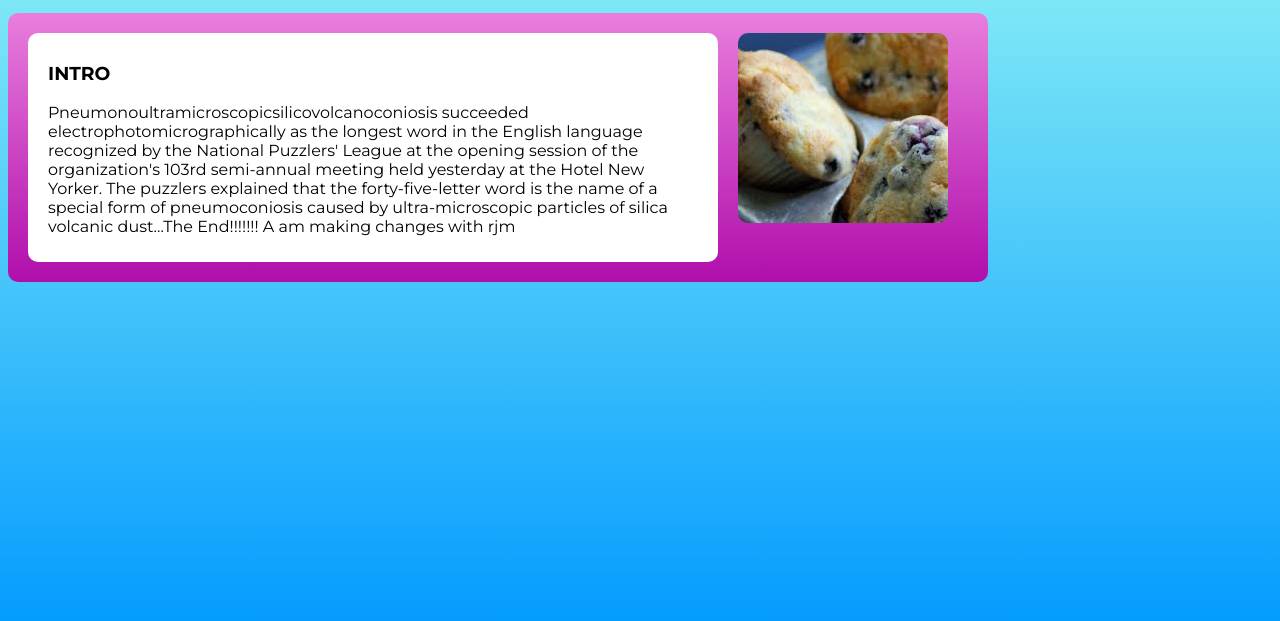
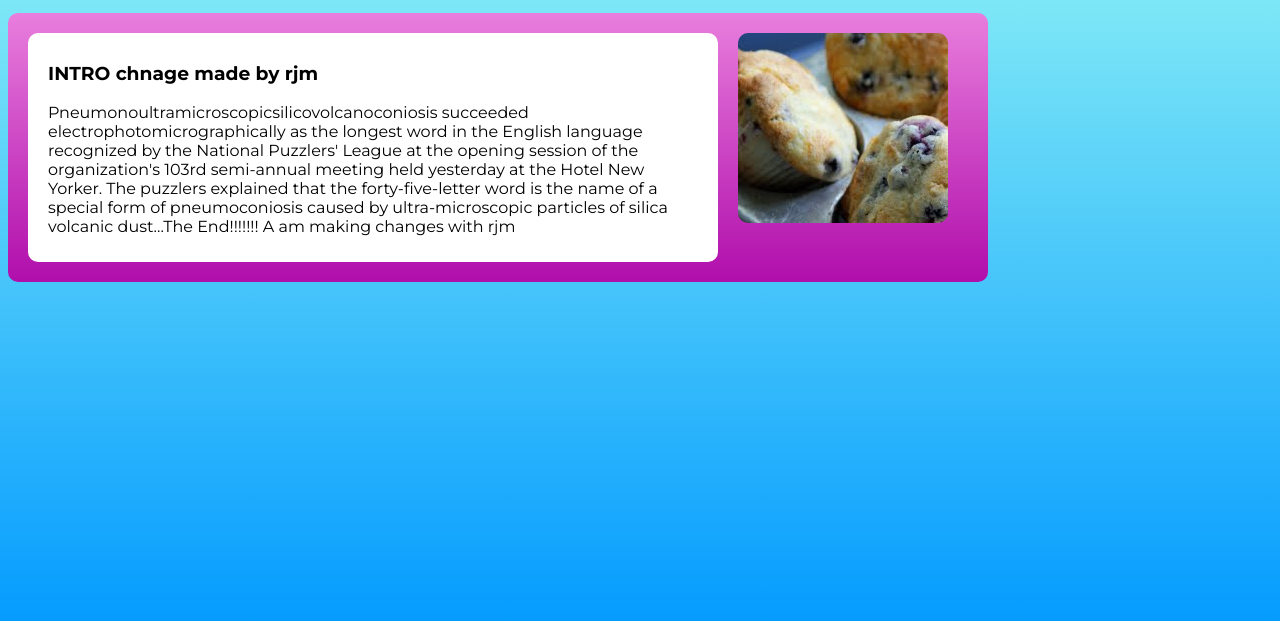
Before and after one commit to robertjmcinnis/GFREE-DEV, a plain HTML site: page index.html in a window 1280 px wide. Shown: the part 155-776 px from the top of the page. Drawn offline with Linux system fonts and the light colour scheme.

Commit message:
RJM in title

```diff
--- a/index.html
+++ b/index.html
@@ -24,7 +24,7 @@
 			</header>
 		<div class="frame" id="frame1">
 			<div id="text1">
-				<h3>INTRO</h3>
+				<h3>INTRO chnage made by rjm</h3>
 				<p>Pneumonoultramicroscopicsilicovolcanoconiosis succeeded electrophotomicrographically as the longest word in the English language recognized by the National Puzzlers' League at the opening session of the organization's 103rd semi-annual meeting held yesterday at the Hotel New Yorker. The puzzlers explained that the forty-five-letter word is the name of a special form of pneumoconiosis caused by ultra-microscopic particles of silica volcanic dust...The End!!!!!!!
 
 					A am making changes with rjm</p>
```
